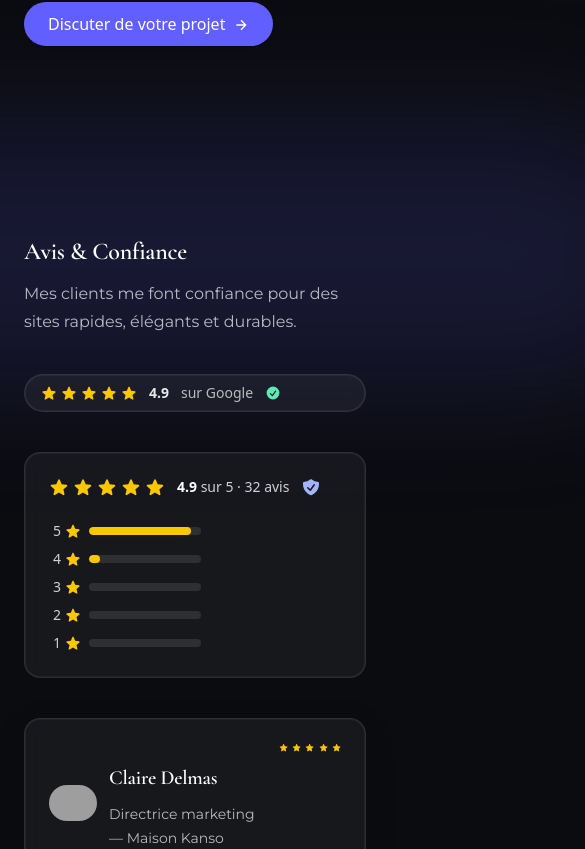
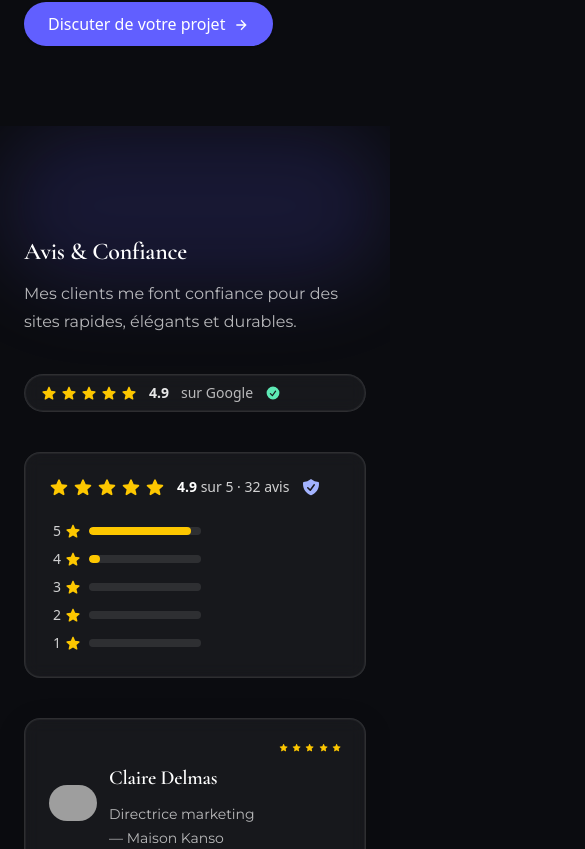
Before and after one commit to StephaneGamot/stephanegamot, a Next.js app: page / in a window 390 px wide. Shown: the part 6295-7144 px from the top of the page, 585 px wide, since content can reach past the window. Built offline with nearby package versions, Linux system fonts and the light colour scheme; grey boxes are pictures that could not be loaded.

Commit message:
Update Testimonials.tsx

```diff
--- a/components/Testimonials/Testimonials.tsx
+++ b/components/Testimonials/Testimonials.tsx
@@ -87,10 +87,15 @@ export default function TestimonialsSection() {
     };
 
     return (
-        <section id="avis" className="relative bg-transparent py-20">
+        <section id="avis" className="relative bg-transparent py-20 overflow-x-hidden">
             {/* Halo premium */}
-            <div aria-hidden className="pointer-events-none absolute inset-0 -z-10">
-                <div className="absolute left-1/2 top-0 h-64 w-[60rem] -translate-x-1/2 rounded-full bg-indigo-500/15 blur-3xl" />
+            <div aria-hidden className="pointer-events-none absolute inset-0 -z-10 flex justify-center">
+                <div className="
+            h-40 sm:h-48 md:h-56 lg:h-64
+            w-full max-w-[60rem]
+            rounded-full bg-indigo-500/15
+            blur-2xl sm:blur-3xl
+          " />
             </div>
 
             <div className="mx-auto max-w-7xl px-6">
```
